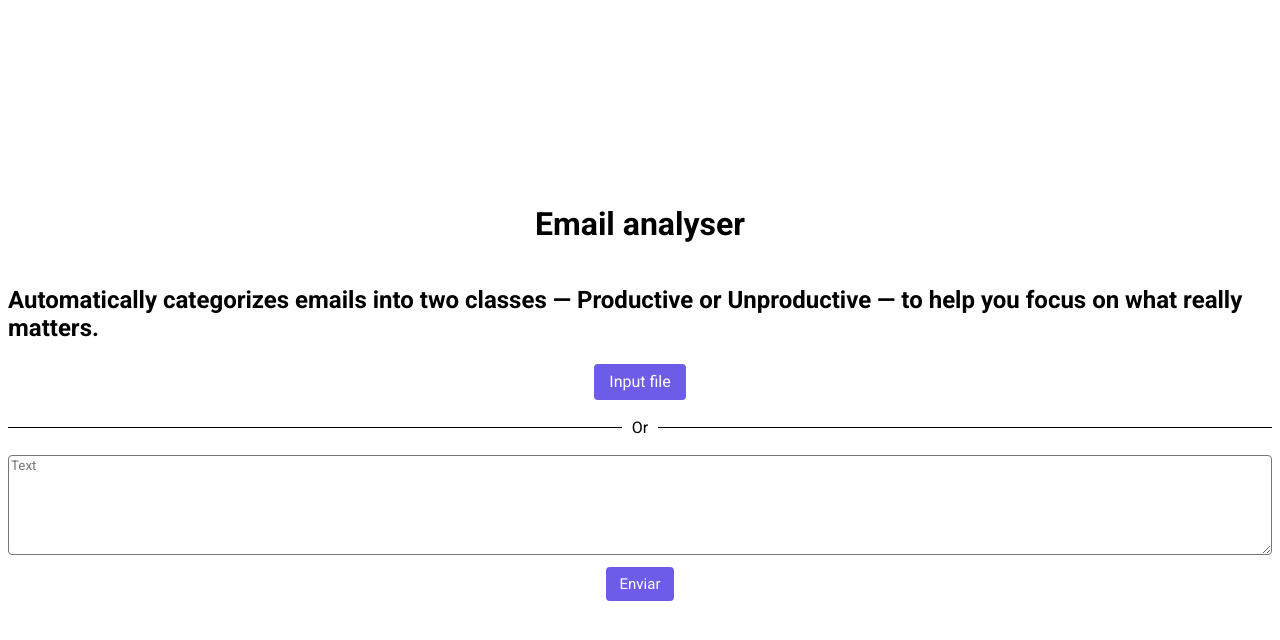
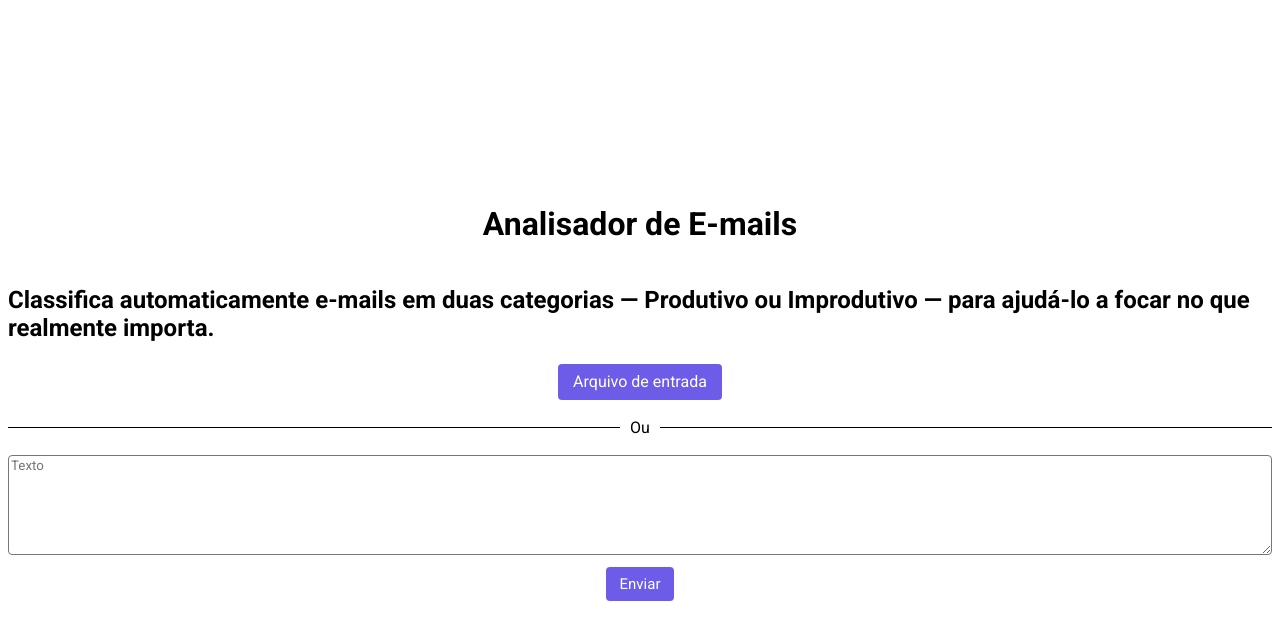
Before and after one commit to Hnsek/mAIl, a Django app: page /analyser/form/ in a window 1280 px wide. Shown: the top 640 px of the page. Run offline with Django 5.2, Linux system fonts and the light colour scheme.

Commit message:
chore: translates form to portuguese

```diff
--- a/templates/form.html
+++ b/templates/form.html
@@ -76,16 +76,16 @@
 <main class="container">
     <form action="{% url 'send' %}" method="post" class="form" enctype="multipart/form-data">
         {% csrf_token %}
-        <h1>Email analyser</h1>
-        <h2>Automatically categorizes emails into two classes — Productive or Unproductive — to help you focus on what really matters.</h2>
-        <label for="fileInput" class="button">Input file</label>
+        <h1>Analisador de E-mails</h1>
+        <h2>Classifica automaticamente e-mails em duas categorias — Produtivo ou Improdutivo — para ajudá-lo a focar no que realmente importa.</h2>
+        <label for="fileInput" class="button">Arquivo de entrada</label>
         <input id="fileInput" name="file" type="file" placeholder="File" style="display: none;" onchange="updateButtonText()"/>
         <div class="separatorContainer">
             <div class="separator"></div>
-            <p class="separatorText">Or</p>
+            <p class="separatorText">Ou</p>
             <div class="separator"></div>
         </div>
-        <textarea name="text" placeholder="Text" class="textArea"></textarea>
+        <textarea name="text" placeholder="Texto" class="textArea"></textarea>
 
         <button class="button" type="submit" style="margin-top: 10px; font-size: 15px;">Enviar</button>
     </form>
```
